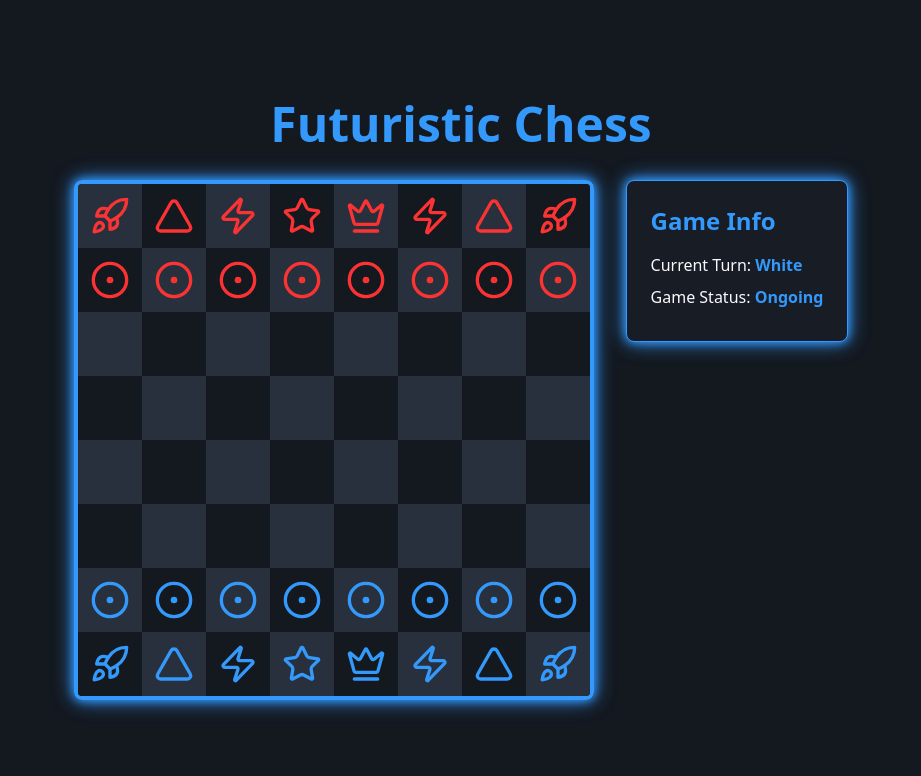
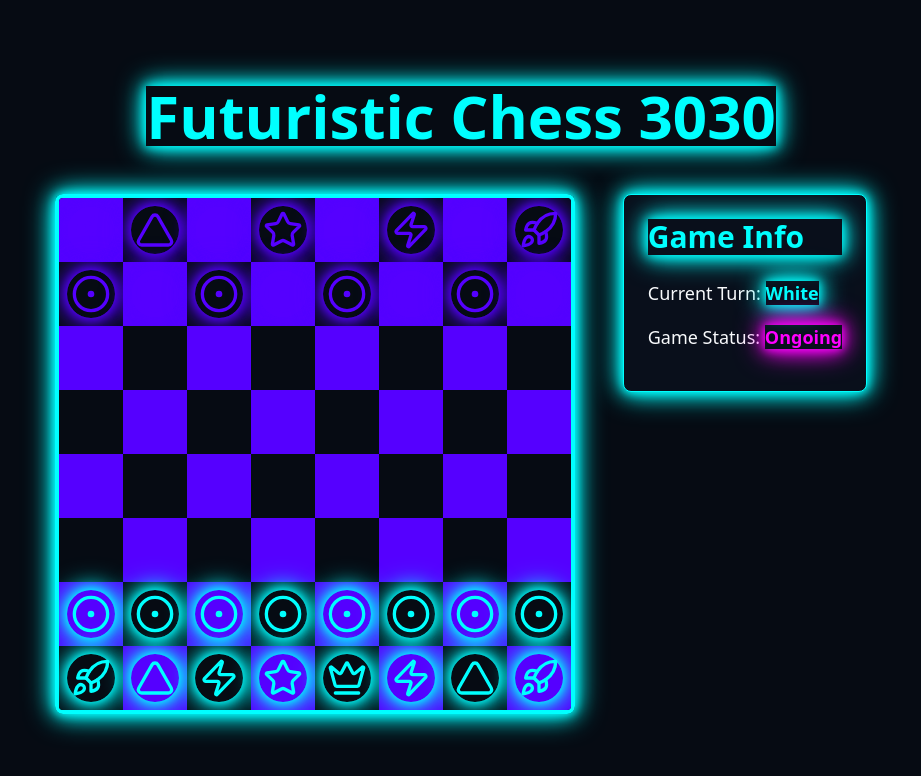
Before and after one commit to GPT-Engineer-App/turn-based-chess-duel-86, a React (Vite) app: page / in a window 1280 px wide. Shown: the top 776 px of the page, without its empty margins (179-1100 px from the left). Built offline with nearby package versions, Linux system fonts and the light colour scheme.

Commit message:
Add dark futuristic theme
Implement a new dark futuristic 3030 theme for the application to enhance visual aesthetics and user experience, including fully functional neon light effects for two-player mode.
[skip gpt_engineer]

```diff
--- a/src/components/ChessBoard.jsx
+++ b/src/components/ChessBoard.jsx
@@ -57,8 +57,9 @@ const ChessBoard = ({ currentPlayer, onTurnChange, setGameStatus }) => {
           <div
             key={`${x}-${y}`}
             className={`w-16 h-16 flex items-center justify-center ${
-              (x + y) % 2 === 0 ? 'bg-secondary' : 'bg-background'
-            } ${selectedPiece && selectedPiece.x === x && selectedPiece.y === y ? 'bg-accent bg-opacity-50' : ''}`}
+              (x + y) % 2 === 0 ? 'bg-secondary bg-opacity-20' : 'bg-background'
+            } ${selectedPiece && selectedPiece.x === x && selectedPiece.y === y ? 'bg-accent bg-opacity-30' : ''}
+            transition-all duration-300 hover:bg-primary hover:bg-opacity-20`}
             onClick={() => handleSquareClick(x, y)}
           >
             {piece && <ChessPiece piece={piece} />}
--- a/src/components/ChessPiece.jsx
+++ b/src/components/ChessPiece.jsx
@@ -1,7 +1,8 @@
 import { CircleDot, Hexagon, Triangle, Star, Crown, Zap, Rocket } from 'lucide-react';
 
 const ChessPiece = ({ piece }) => {
-  const color = piece === piece.toUpperCase() ? 'text-primary' : 'text-destructive';
+  const isWhite = piece === piece.toUpperCase();
+  const color = isWhite ? 'text-primary glow' : 'text-secondary glow-secondary';
   const size = 40;
 
   const getPieceComponent = () => {
@@ -23,7 +24,11 @@ const ChessPiece = ({ piece }) => {
     }
   };
 
-  return <div className={`${color} transition-all duration-300 hover:scale-110`}>{getPieceComponent()}</div>;
+  return (
+    <div className={`${color} transition-all duration-300 hover:scale-110 p-1 rounded-full`}>
+      {getPieceComponent()}
+    </div>
+  );
 };
 
 export default ChessPiece;
--- a/src/components/GameInfo.jsx
+++ b/src/components/GameInfo.jsx
@@ -1,19 +1,21 @@
+import { RefreshCw } from 'lucide-react';
+
 const GameInfo = ({ currentPlayer, gameStatus }) => {
   return (
     <div className="bg-card p-6 rounded-lg shadow-md border border-primary glow">
-      <h2 className="text-2xl font-bold mb-4 text-primary">Game Info</h2>
-      <p className="mb-2 text-foreground">
-        Current Turn: <span className="font-semibold capitalize text-accent">{currentPlayer}</span>
+      <h2 className="text-3xl font-bold mb-6 text-primary glow">Game Info</h2>
+      <p className="mb-4 text-foreground text-lg">
+        Current Turn: <span className={`font-semibold capitalize ${currentPlayer === 'white' ? 'text-primary glow' : 'text-secondary glow-secondary'}`}>{currentPlayer}</span>
       </p>
-      <p className="mb-2 text-foreground">
-        Game Status: <span className="font-semibold capitalize text-accent">{gameStatus}</span>
+      <p className="mb-4 text-foreground text-lg">
+        Game Status: <span className="font-semibold capitalize text-accent glow-accent">{gameStatus}</span>
       </p>
       {gameStatus !== 'ongoing' && (
         <button
-          className="mt-4 bg-primary text-primary-foreground px-4 py-2 rounded hover:bg-accent transition-colors duration-300"
+          className="mt-6 bg-primary text-primary-foreground px-6 py-3 rounded-full hover:bg-accent transition-colors duration-300 flex items-center justify-center glow"
           onClick={() => window.location.reload()}
         >
-          New Game
+          <RefreshCw className="mr-2" /> New Game
         </button>
       )}
     </div>
--- a/src/index.css
+++ b/src/index.css
@@ -4,33 +4,33 @@
 
 @layer base {
   :root {
-    --background: 220 20% 10%;
+    --background: 220 50% 5%;
     --foreground: 210 40% 98%;
 
-    --card: 220 20% 12%;
+    --card: 220 50% 7%;
     --card-foreground: 210 40% 98%;
 
-    --popover: 220 20% 12%;
+    --popover: 220 50% 7%;
     --popover-foreground: 210 40% 98%;
 
-    --primary: 210 100% 60%;
-    --primary-foreground: 220 20% 10%;
+    --primary: 180 100% 50%;
+    --primary-foreground: 220 50% 5%;
 
-    --secondary: 220 20% 20%;
+    --secondary: 260 100% 50%;
     --secondary-foreground: 210 40% 98%;
 
-    --muted: 220 20% 20%;
+    --muted: 220 50% 15%;
     --muted-foreground: 215 20% 65%;
 
-    --accent: 210 100% 60%;
-    --accent-foreground: 220 20% 10%;
+    --accent: 300 100% 50%;
+    --accent-foreground: 220 50% 5%;
 
     --destructive: 0 100% 60%;
     --destructive-foreground: 210 40% 98%;
 
-    --border: 220 20% 30%;
-    --input: 220 20% 30%;
-    --ring: 210 100% 60%;
+    --border: 220 50% 20%;
+    --input: 220 50% 20%;
+    --ring: 180 100% 50%;
 
     --radius: 0.5rem;
   }
@@ -39,7 +39,18 @@
 @layer utilities {
   .glow {
     box-shadow: 0 0 10px theme('colors.primary.DEFAULT'),
-                0 0 20px theme('colors.primary.DEFAULT');
+                0 0 20px theme('colors.primary.DEFAULT'),
+                0 0 30px theme('colors.primary.DEFAULT');
+  }
+  .glow-secondary {
+    box-shadow: 0 0 10px theme('colors.secondary.DEFAULT'),
+                0 0 20px theme('colors.secondary.DEFAULT'),
+                0 0 30px theme('colors.secondary.DEFAULT');
+  }
+  .glow-accent {
+    box-shadow: 0 0 10px theme('colors.accent.DEFAULT'),
+                0 0 20px theme('colors.accent.DEFAULT'),
+                0 0 30px theme('colors.accent.DEFAULT');
   }
 }
 
--- a/src/pages/Index.jsx
+++ b/src/pages/Index.jsx
@@ -11,9 +11,9 @@ const Index = () => {
   };
 
   return (
-    <div className="flex flex-col items-center justify-center min-h-screen bg-background text-foreground">
-      <h1 className="text-5xl font-bold mb-8 text-primary">Futuristic Chess</h1>
-      <div className="flex flex-col md:flex-row items-start gap-8">
+    <div className="flex flex-col items-center justify-center min-h-screen bg-background text-foreground p-8">
+      <h1 className="text-6xl font-bold mb-12 text-primary glow">Futuristic Chess 3030</h1>
+      <div className="flex flex-col lg:flex-row items-center lg:items-start gap-12">
         <ChessBoard currentPlayer={currentPlayer} onTurnChange={handleTurnChange} setGameStatus={setGameStatus} />
         <GameInfo currentPlayer={currentPlayer} gameStatus={gameStatus} />
       </div>
```
